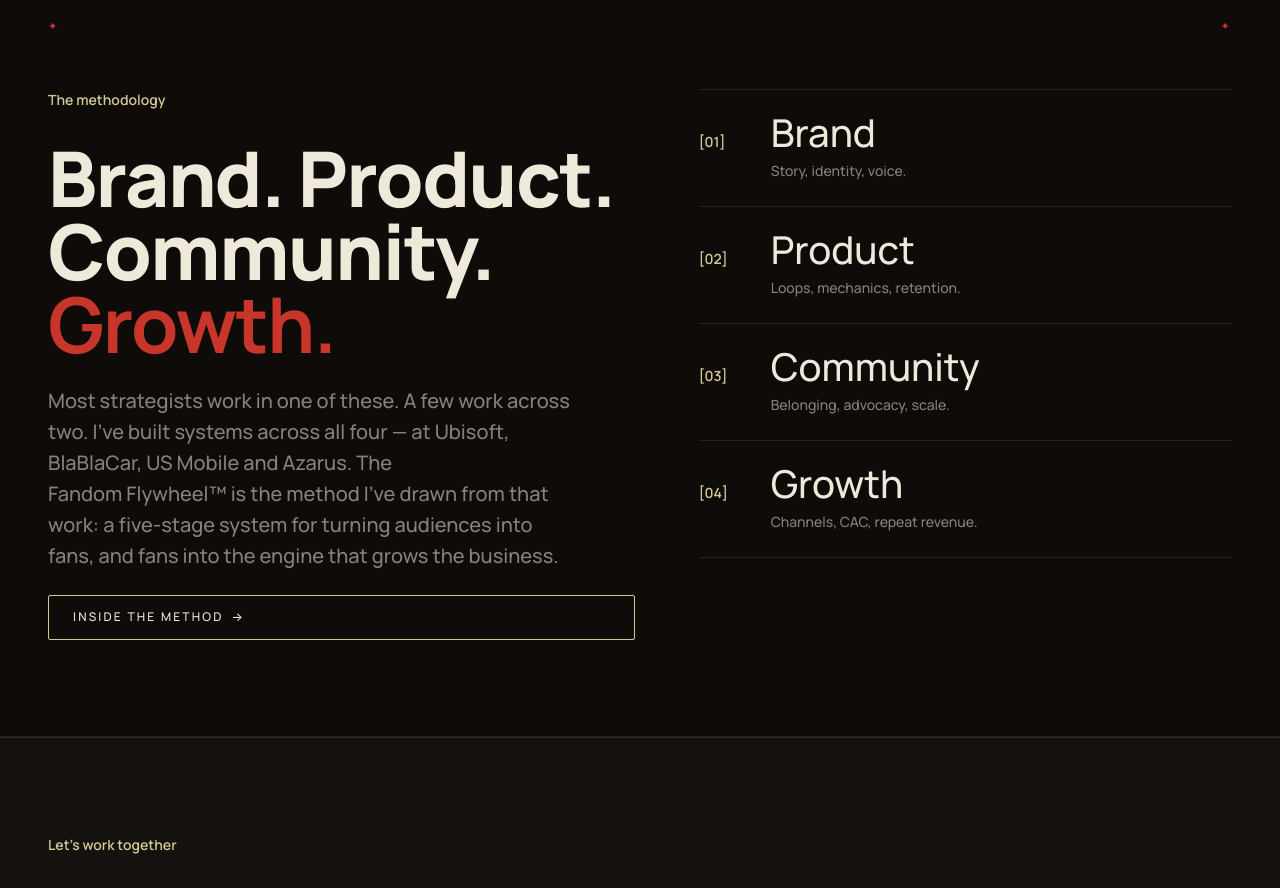
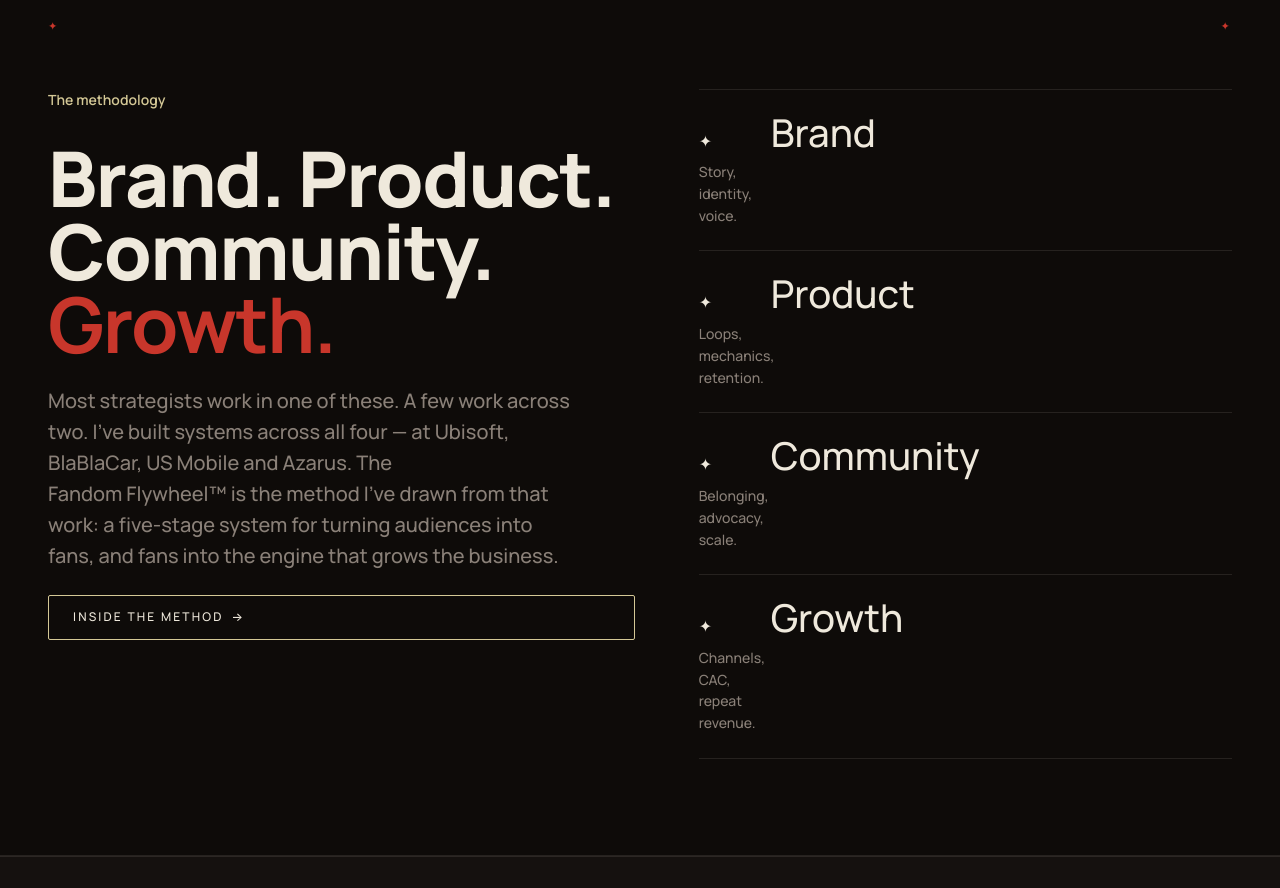
Before and after one commit to lolacolafola/laura-cordrey-site, a React (Vite) app: page / in a window 1280 px wide. Shown: the part 3320-4208 px from the top of the page. Built offline with nearby package versions, Linux system fonts and the light colour scheme.

Commit message:
method disciplines: swap [01]-[04] numbers for ✦ stars (matches hero ticker)

```diff
--- a/src/pages/HomePage.jsx
+++ b/src/pages/HomePage.jsx
@@ -139,11 +139,9 @@ export default function HomePage() {
           </div>
 
           <ol className="method__disciplines" aria-label="Disciplines I work across">
-            {disciplines.map((d, i) => (
+            {disciplines.map((d) => (
               <li className="method__discipline" key={d.word}>
-                <span className="marker method__discipline-num">
-                  [{String(i + 1).padStart(2, '0')}]
-                </span>
+                <span className="method__discipline-mark" aria-hidden="true">✦</span>
                 <span className="method__discipline-word">{d.word}</span>
                 <span className="method__discipline-note">{d.note}</span>
               </li>
```
